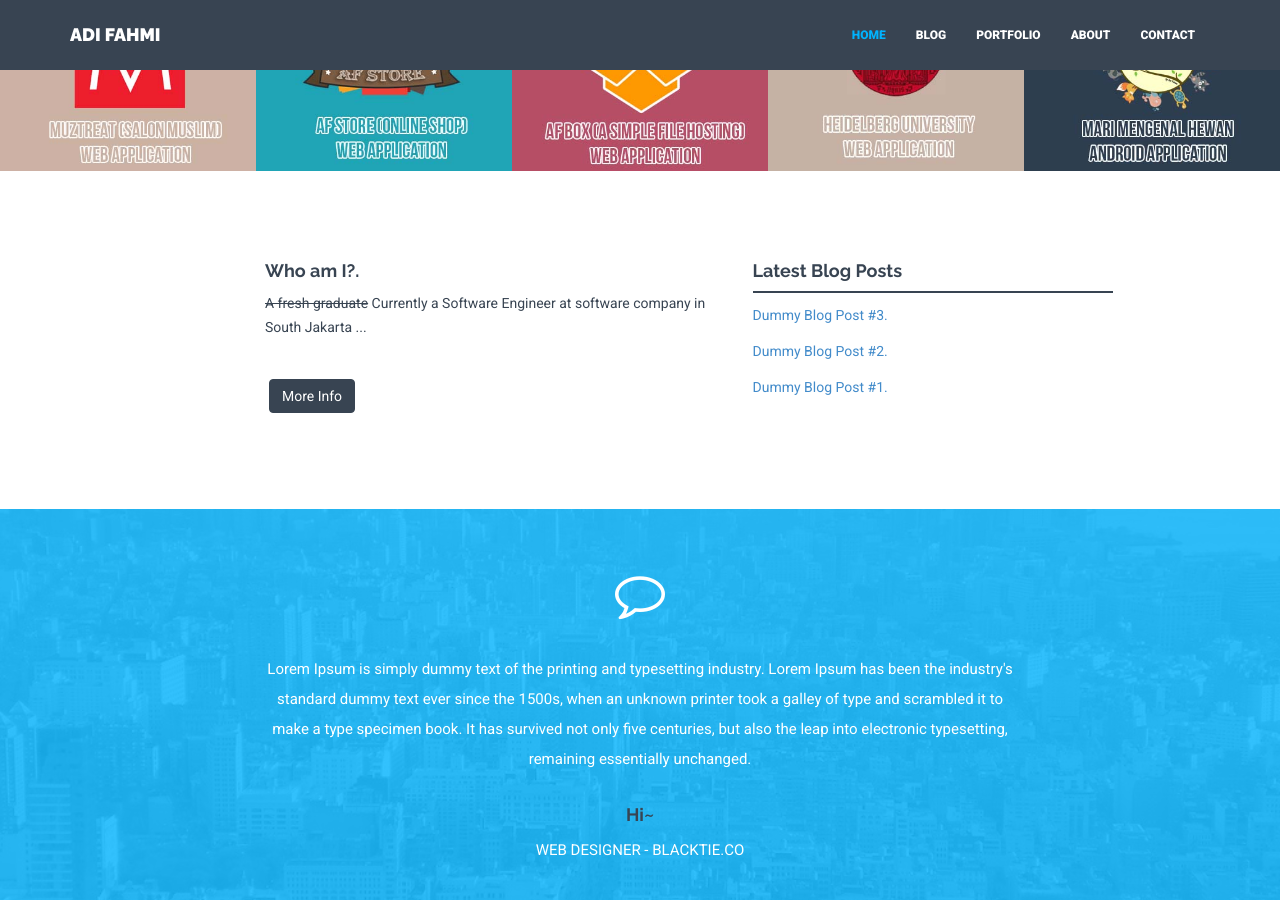
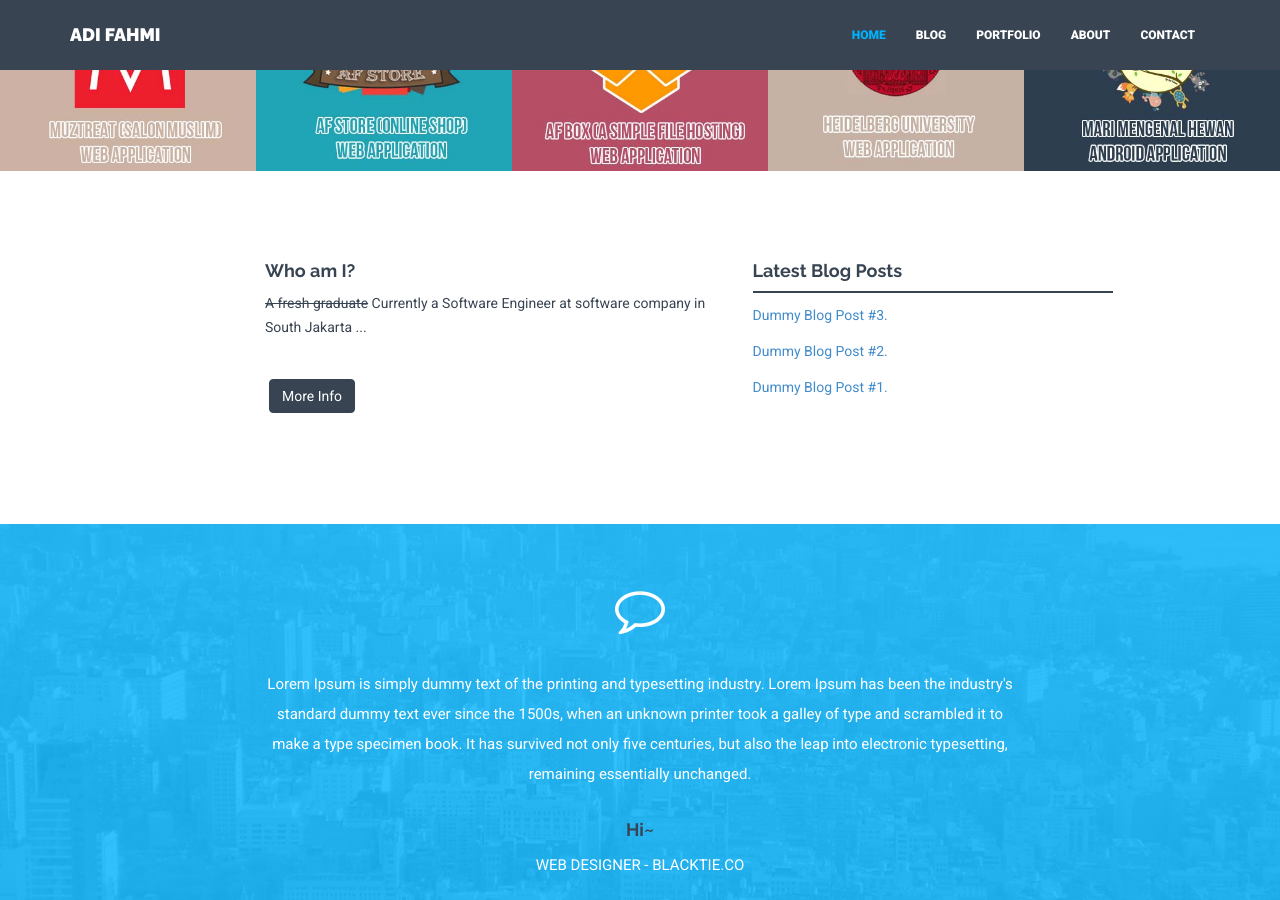
Before and after one commit to adifahmi/adifahmi.github.io, a Jekyll site: the page built from index.html, in a window 1280 px wide and 900 px high, scrolled down 1137 px. Built offline with Jekyll 4.4.1, drawn with Linux system fonts in a browser that asks for light colours; nearby versions of some CDN libraries.

Commit message:
Add padding-bottom.

```diff
--- a/_includes/footer.html
+++ b/_includes/footer.html
@@ -1,12 +1,12 @@
 <div id="footerwrap">
     <div class="container">
         <div class="row">
-            <div class="col-lg-4">
+            <div class="col-lg-4" style="padding-bottom: 15px;">
                 <h4>About</h4>
                 <div class="hline-w"></div>
                 <p>{{ site.about}} View the source code <a href=https://github.com/AdiFahmi/AdiFahmi.github.io target=_blank>here</a>.</p>
             </div>
-            <div class="col-lg-4">
+            <div class="col-lg-4" style="padding-bottom: 15px;">
                 <h4>Social Links</h4>
                 <div class="hline-w"></div>
                 <p>
--- a/index.html
+++ b/index.html
@@ -33,8 +33,8 @@ permalink: /
 
 <div class="container mtb">
     <div class="row">
-        <div class="col-lg-5 col-lg-offset-2">
-            <h4>Who am I?.</h4>
+        <div class="col-lg-5 col-lg-offset-2" style="padding-bottom: 15px;">
+            <h4>Who am I?</h4>
             <p>{{ site.about_author_short}}</p>
             <p><br/><a href="{{ "/about/" | prepend: site.baseurl }}" class="btn btn-theme">More Info</a></p>
         </div>
```
